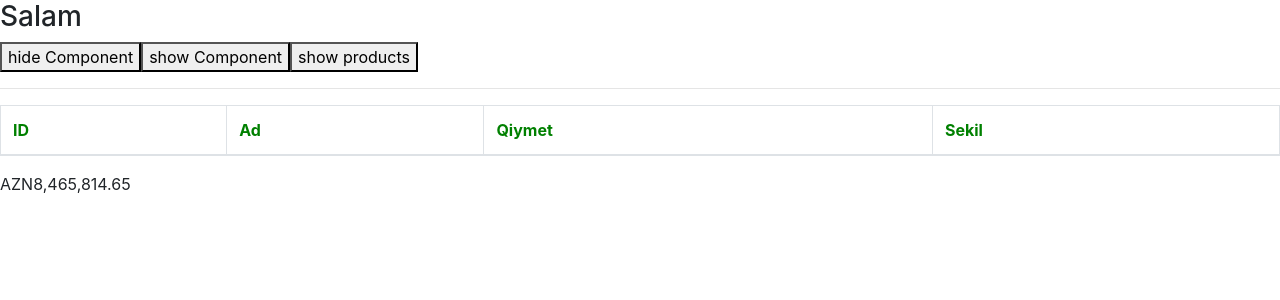
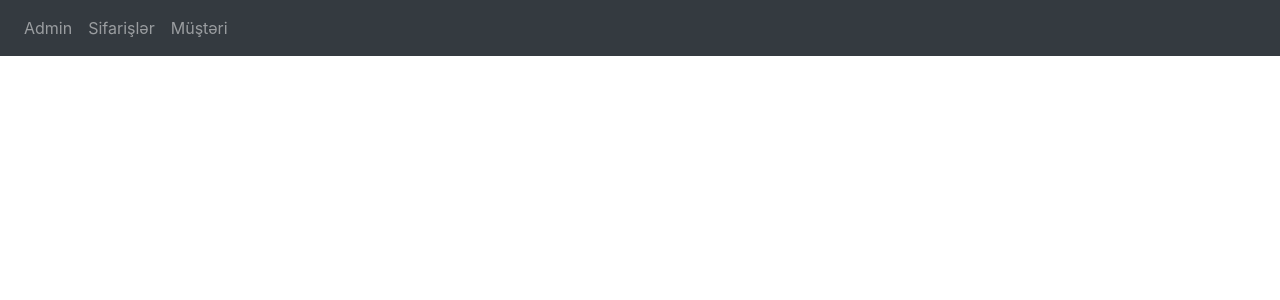
Before and after one commit to uzeyir-bayramli-3379/aprel_15_group_codes, an Angular app in the folder projects/year2/frontend/ts/my-project/: page / in a window 1280 px wide. Shown: the top 300 px of the page. Built offline with nearby package versions, Linux system fonts and the light colour scheme.

Commit message:
menu step 1

```diff
--- a/projects/year2/frontend/ts/my-project/src/app/app.component.html
+++ b/projects/year2/frontend/ts/my-project/src/app/app.component.html
@@ -1,9 +1 @@
-
-<button (click)="hideComponent()">hide Component</button>
-<button (click)="showComponentMethod()">show Component</button>
-
-
-<app-sales-person-list *ngIf="showComponent"></app-sales-person-list>
-
-
-{{price | currency:'AZN'}}
+<app-menu></app-menu>
--- a/projects/year2/frontend/ts/my-project/src/app/app.module.ts
+++ b/projects/year2/frontend/ts/my-project/src/app/app.module.ts
@@ -5,11 +5,13 @@
 import { AppComponent } from './app.component';
 import { FormsModule } from '@angular/forms';
 import { SalesPersonListComponent } from './sales-person-list/sales-person-list.component';
+import { MenuComponent } from './component/menu/menu.component';
 
 @NgModule({
   declarations: [
     AppComponent,
-    SalesPersonListComponent
+    SalesPersonListComponent,
+    MenuComponent
   ],
   imports: [
     BrowserModule,
--- /dev/null
+++ b/projects/year2/frontend/ts/my-project/src/app/component/menu/menu.component.html
@@ -0,0 +1,23 @@
+<nav class="navbar navbar-expand-sm bg-dark navbar-dark">
+
+
+    <ul class="navbar-nav">
+
+
+      <li class="nav-item">
+        <a class="nav-link">  Admin  </a>
+      </li>
+
+        <li class="nav-item">
+        <a class="nav-link">  Sifarişlər  </a>
+      </li>
+        <li class="nav-item">
+        <a class="nav-link">  Müştəri  </a>
+      </li>
+
+
+    </ul>
+
+
+
+  </nav>
--- /dev/null
+++ b/projects/year2/frontend/ts/my-project/src/app/component/menu/menu.component.ts
@@ -0,0 +1,15 @@
+import { Component, OnInit } from '@angular/core';
+
+@Component({
+  selector: 'app-menu',
+  templateUrl: './menu.component.html',
+  styleUrls: ['./menu.component.css']
+})
+export class MenuComponent implements OnInit {
+
+  constructor() { }
+
+  ngOnInit() {
+  }
+
+}
--- a/projects/year2/frontend/ts/my-project/src/index.html
+++ b/projects/year2/frontend/ts/my-project/src/index.html
@@ -8,7 +8,7 @@
   <link rel="icon" type="image/x-icon" href="favicon.ico">
 </head>
 <body>
-  <h3>Salam</h3>
+
   <app-root></app-root>
 </body>
 </html>
```
Also changed, not shown: projects/year2/frontend/ts/my-project/src/app/component/menu/menu.component.css (added).
